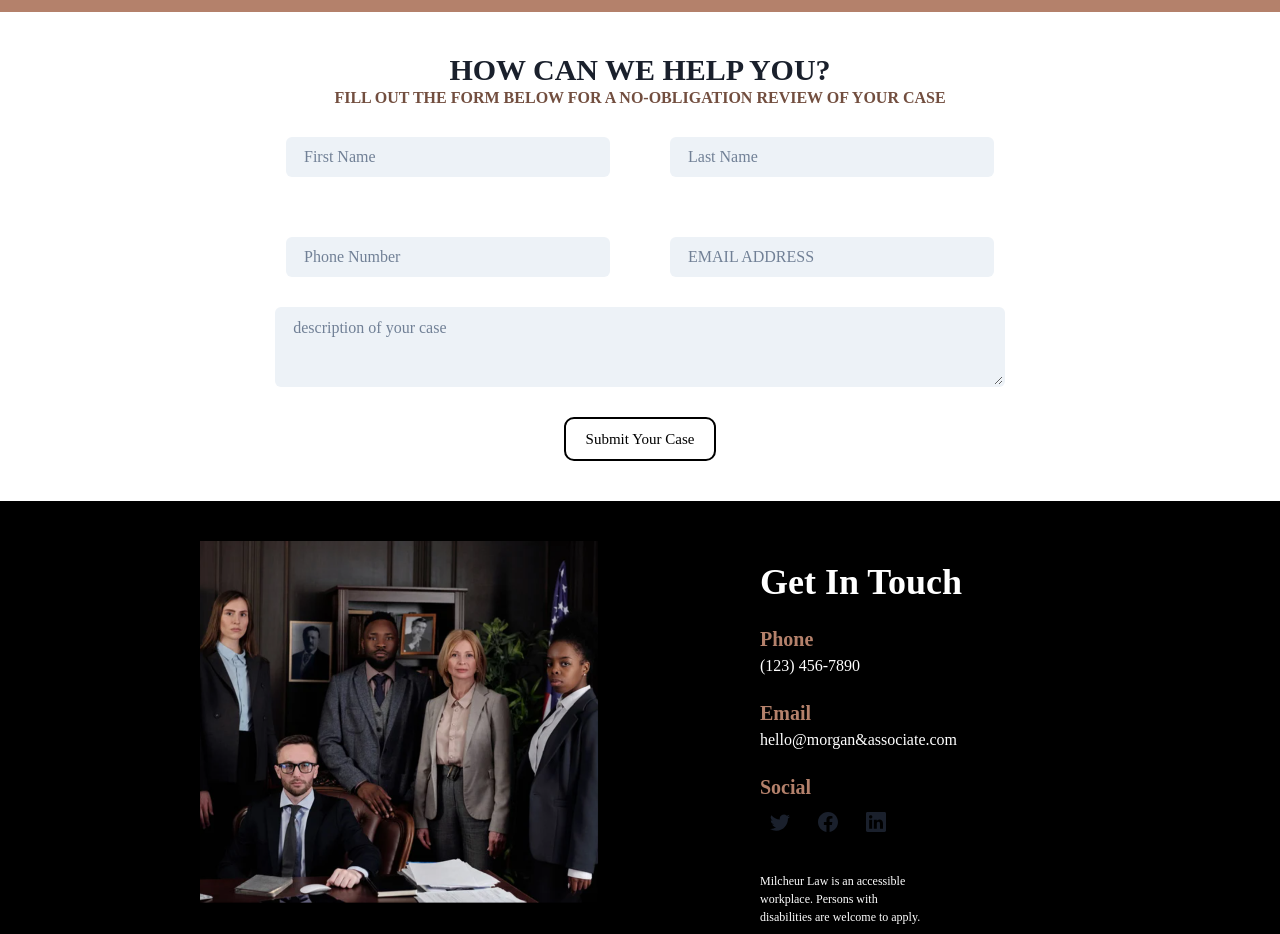
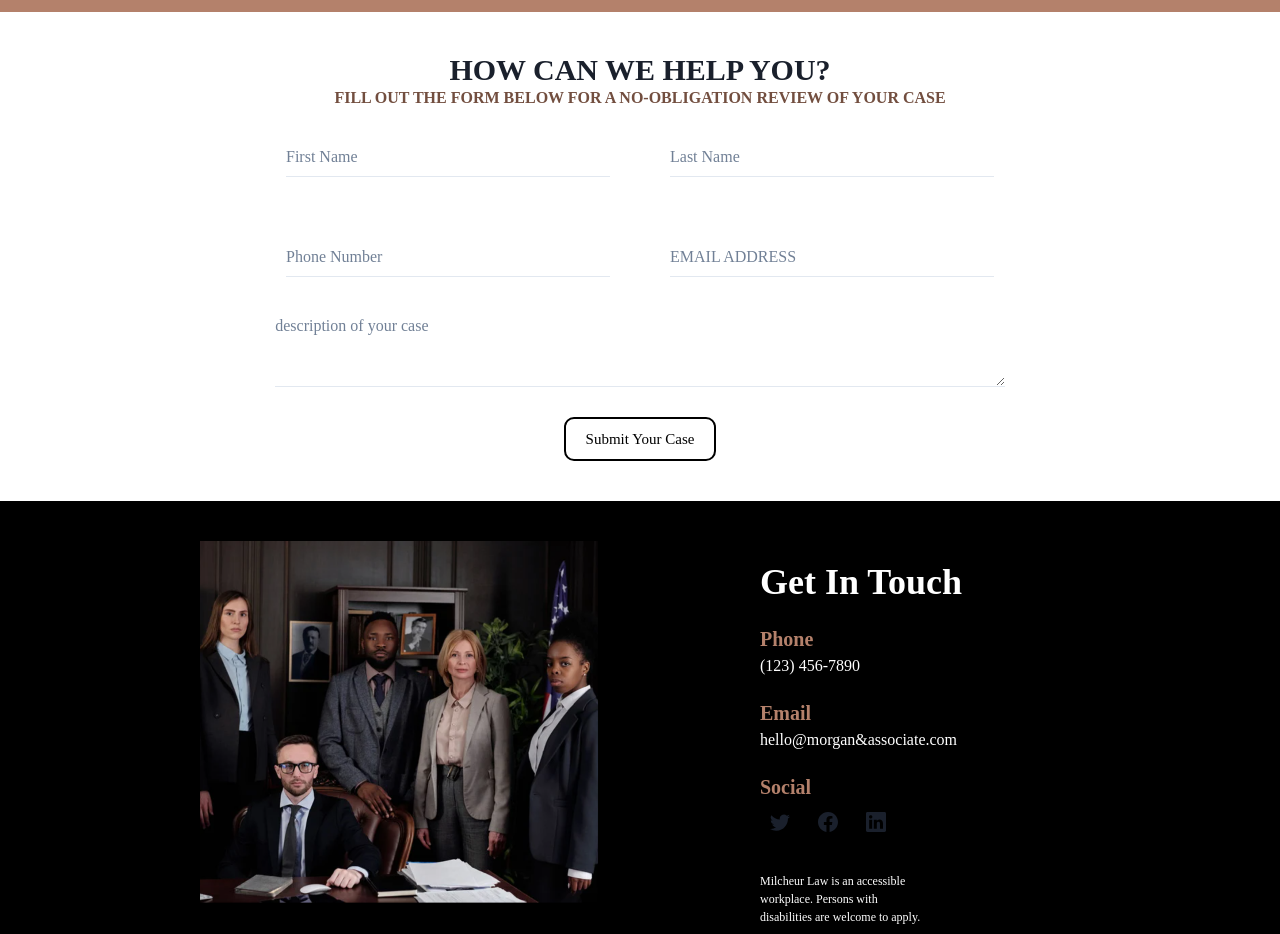
Before and after one commit to qwaszx3215/cleaning, a React (Create React App) app: page / in a window 1280 px wide. Shown: the part 3640-4574 px from the top of the page. Built offline with nearby package versions, Linux system fonts and the light colour scheme; a web font is replaced by a local one.

Commit message:
Update App.js

```diff
--- a/src/App.js
+++ b/src/App.js
@@ -32,9 +32,46 @@ import {
 import { BrowserRouter } from "react-router-dom";
 import Scroll6 from "./component/Scroll/scroll6";
 import Scroll4 from "./component/Scroll/Scroll4";
+import { useState, useEffect } from "react";
+import { BsArrowUpCircleFill } from "react-icons/bs";
 function App() {
+  const [scrolled, setScrolled] = useState(false);
+
+  useEffect(() => {
+    window.addEventListener("scroll", handleScroll);
+    return () => window.removeEventListener("scroll", handleScroll);
+    // eslint-disable-next-line
+  }, [scrolled]);
+
+  const handleScroll = () => {
+    const scrollTop = window.pageYOffset;
+    if (scrollTop > 0 && !scrolled) {
+      setScrolled(true);
+    } else if (scrollTop === 0 && scrolled) {
+      setScrolled(false);
+    }
+  };
+
+  const scrollTop = function () {
+    window.scrollTo({ top: 0, behavior: "smooth" });
+  };
+
   return (
     <BrowserRouter>
+      <div style={{ position: "fixed", bottom: 25, right: 25 }}>
+        {scrolled ? (
+          <Button
+            as={IconButton}
+            aria-label="Options"
+            icon={<BsArrowUpCircleFill />}
+            bg="#b4816b"
+            color="white"
+            onClick={scrollTop}
+          ></Button>
+        ) : (
+          ""
+        )}
+      </div>
       <div style={{ width: "100%" }}>
         <NavBar />
         <Home />
@@ -522,7 +559,7 @@ export const Book = () => {
         <Input
           isRequired
           type="text"
-          variant="filled"
+          variant="flushed"
           placeholder="First Name"
           m="30px"
           name="name"
@@ -530,7 +567,7 @@ export const Book = () => {
         <Input
           type="email"
           isRequired
-          variant="filled"
+          variant="flushed"
           placeholder="Last Name"
           name="email"
           m="30px"
@@ -540,7 +577,7 @@ export const Book = () => {
         <Input
           isRequired
           type="text"
-          variant="filled"
+          variant="flushed"
           placeholder="Phone Number"
           m="30px"
           name="name"
@@ -548,7 +585,7 @@ export const Book = () => {
         <Input
           type="email"
           isRequired
-          variant="filled"
+          variant="flushed"
           placeholder="EMAIL ADDRESS"
           name="email"
           m="30px"
@@ -558,7 +595,7 @@ export const Book = () => {
       <Textarea
         type="text"
         isRequired
-        variant="filled"
+        variant="flushed"
         name="message"
         placeholder="description of your case"
         mb="30px"
```
